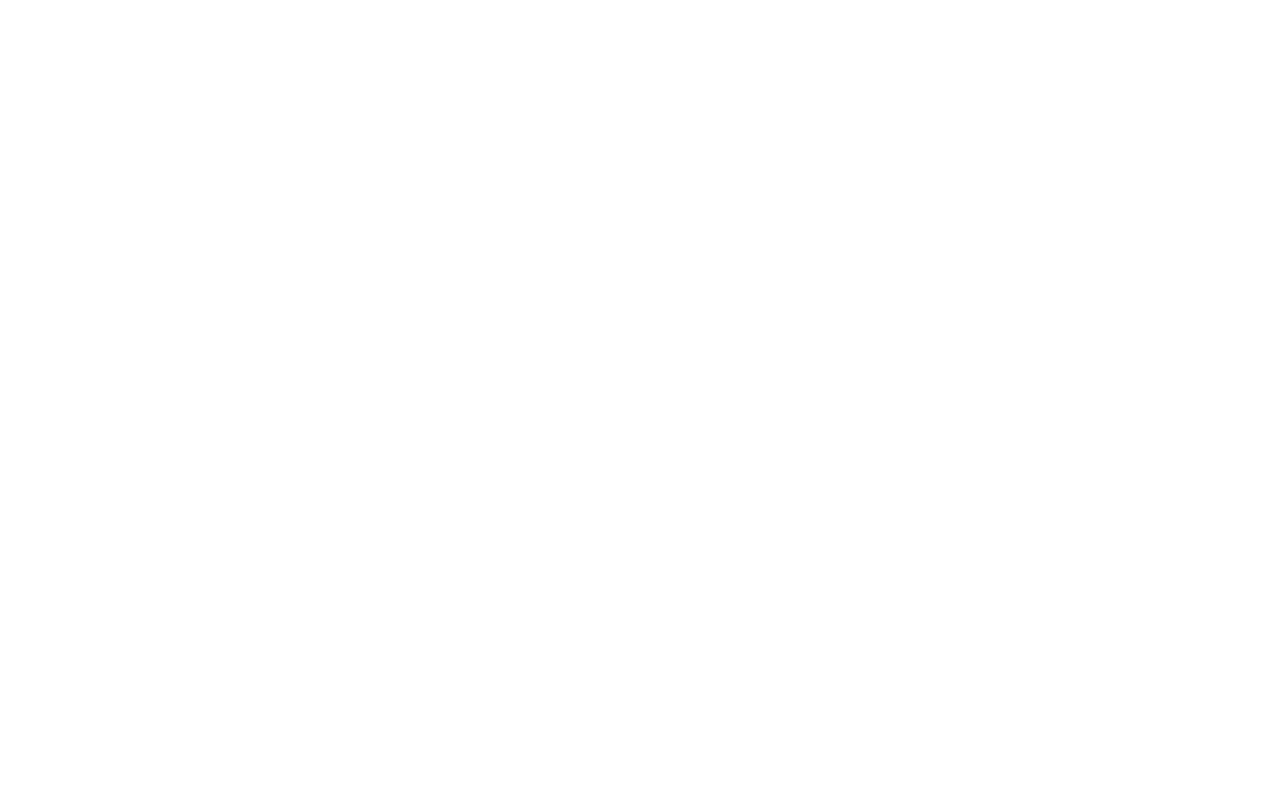
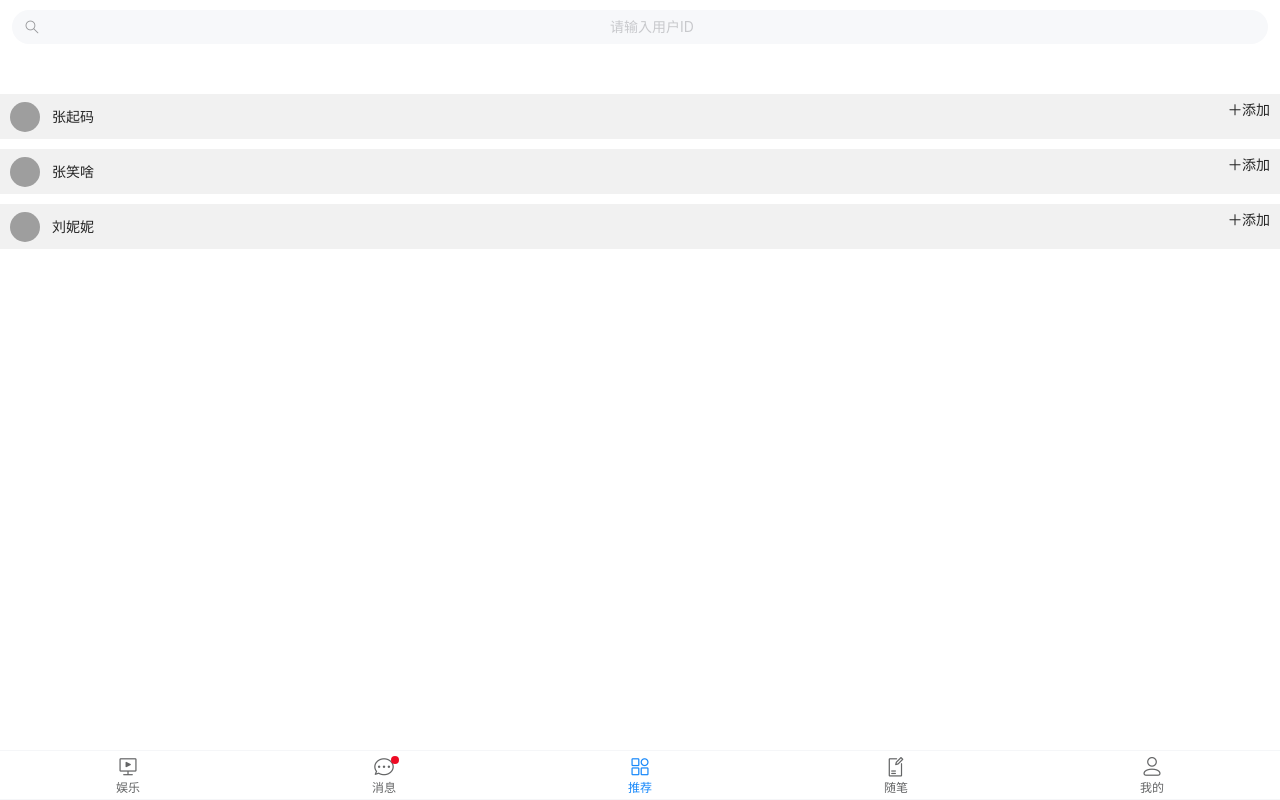
Before and after one commit to gywgithub/u-record, a Vue app: page /userTeam in a window 1280 px wide. Before the commit this address had no page. Built offline with nearby package versions, Linux system fonts and the light colour scheme; grey boxes are pictures that could not be loaded.

Commit message:
添加发起团体页面

```diff
--- a/src/main.js
+++ b/src/main.js
@@ -8,6 +8,7 @@
     Col,
     Row,
     Uploader,
+    SwipeCell,
     Sticky,
     Overlay,
     Popover,
@@ -49,6 +50,7 @@
        .use(Row)
        .use(ShareSheet)
        .use(Uploader)
+       .use(SwipeCell)
        .use(Sticky)
        .use(Overlay)
        .use(Popover)
--- a/src/route/index.js
+++ b/src/route/index.js
@@ -13,6 +13,15 @@
         path: '/amusement',
         name: 'Amusement',
         component: () => import('../views/amusementArea/recommend.vue'),
+        meta:{
+            isAuth : false,
+            isTabbar : true
+        }
+    },
+    {
+        path: '/userTeam',
+        name: 'UserTeam',
+        component: () => import('../views/team/userTeam.vue'),
         meta:{
             isAuth : false,
             isTabbar : true
--- a/src/views/details/teatext.vue
+++ b/src/views/details/teatext.vue
@@ -468,10 +468,10 @@
             border-radius: 30px 30px;
         }
         .prveIco{
-            position: absolute;
+            position: fixed;
             left: 8px;
             top: 11px;
-            z-index: 9;
+            z-index: 888;
         }
         .swiper-container {
             width: 100%;
--- a/src/views/my/index.vue
+++ b/src/views/my/index.vue
@@ -13,6 +13,7 @@
         <van-row class="mt15">
             <van-col span="24" class="tac fwb font20">
                 <p>Harvey</p>
+                <p class="idStyle">用户ID:5856245 &nbsp;&nbsp;<span @click="copyUserId">复制</span></p>
             </van-col>
         </van-row>
         <van-grid class="mt20">
@@ -23,6 +24,11 @@
         </van-grid>
         <van-row class="mt20">
             <van-col span="24">
+                <div class="van-cell">
+                    <i class="van-icon van-icon-friends-o van-cell__left-icon"></i>
+                    <div class="van-cell__title" @click="toRoutePage(1)"><span>发起团队</span></div>
+                    <i class="van-icon van-icon-arrow van-cell__right-icon"></i>
+                </div>
                 <div class="van-cell">
                     <i class="van-icon van-icon-user-circle-o van-cell__left-icon"></i>
                     <div class="van-cell__title"><span>个人信息</span></div>
@@ -55,6 +61,18 @@
             <van-col span="8" class="tac font14 lh40 bd3f1 systemPresetBgColor">关于我们</van-col>
             <van-col span="8" class="tac font14 lh40  systemPresetBgColor">退出登录</van-col>
         </van-row>
+        <van-swipe-cell>
+            <template #left>
+                123123123
+                <van-button square type="primary" text="选择"/>
+            </template>
+            <van-cell :border="false" title="单元格" value="内容"/>
+            <template #right>
+                423423
+                <van-button square type="danger" text="删除"/>
+                <van-button square type="primary" text="收藏"/>
+            </template>
+        </van-swipe-cell>
 <!--        <van-row class="mt10">-->
 <!--            <van-col span="6" offset="9">-->
 <!--                <img src="@/assets/elephant.png" alt="" class="icoElephant">-->
@@ -76,11 +94,25 @@
         onBeforeUnmount,
         onUnmounted
     } from 'vue';
+    import { useRoute, useRouter } from 'vue-router'
+    import { Toast } from 'vant';
     export default defineComponent({
         setup() {
-            const id = ref(1);
+            const router = useRouter();
+            let copyUserId = function(){
+                Toast("复制成功");
+            };
+            const toRoutePage = function(val){
+                if(val == 1){
+                    router.push({
+                        path:'/userTeam',
+                        query:{name:''}
+                    })
+                }
+            }
             return {
-                id
+                copyUserId,
+                toRoutePage
             }
         }
     })
@@ -96,5 +128,14 @@
             width:100%;
             height:80px;
         }
+        .idStyle{
+            font-size:13px;
+            margin-top: 5px;
+            color:#d6d6d6;
+            span{
+                font-size:12px;
+                color:#999;
+            }
+        }
     }
 </style>
--- /dev/null
+++ b/src/views/team/userTeam.vue
@@ -0,0 +1,175 @@
+<template>
+    <div id="userTeam">
+        <van-search
+                v-model="value"
+                shape="round"
+                placeholder="请输入用户ID"
+                input-align="center"/>
+        <div class="userList mt30">
+            <div class="userItem">
+                <div class="asstes">
+                    <img src="https://img01.yzcdn.cn/vant/cat.jpeg" alt="" class="imgUser">
+                    <span>张起码</span>
+                </div>
+                <p @click="dialogLinks"><van-icon name="plus"/>添加</p>
+            </div>
+            <div class="userItem">
+                <div class="asstes">
+                    <img src="https://pic2.zhimg.com/50/v2-c6ce10ffbe13f6f141512b7440ebbcb2_s.jpg" alt="" class="imgUser">
+                    <span>张笑啥</span>
+                </div>
+                <p @click="dialogLinks"><van-icon name="plus"/>添加</p>
+            </div>
+            <div class="userItem">
+                <div class="asstes">
+                    <img src="https://pic3.zhimg.com/50/v2-8eec876e91556451c12d64601613ddf8_s.jpg" alt="" class="imgUser">
+                    <span>刘妮妮</span>
+                </div>
+                <p @click="dialogLinks"><van-icon name="plus"/>添加</p>
+            </div>
+        </div>
+        <van-dialog v-model:show="show"
+                    title="联系方式"
+                    :show-cancel-button="false"
+                    :show-confirm-button="false">
+            <div class="mb30 ml15 mr15 mt15 linksGroup">
+                <!--用户必须同意公开手机号、微信号、QQ号等联系方式才可让其它用户获取-->
+                <van-button type="success" @click="getLinkFn(1)">手机号<br><span class="linkGold">-3金币</span></van-button>
+                <van-button type="success" @click="getLinkFn(2)">微信号<br><span class="linkGold">-2金币</span></van-button>
+                <van-button type="success" @click="getLinkFn(3)">QQ号<br><span class="linkGold">-1金币</span></van-button>
+            </div>
+        </van-dialog>
+        <van-overlay v-model:show="loddingshow"  @click="loddingshow = true"  >
+            <div class="wrapper" @click.stop>
+                <van-loading size="24px">
+                    请求中...
+                </van-loading>
+            </div>
+        </van-overlay>
+    </div>
+</template>
+<script lang="ts">
+    import {
+        defineComponent,
+        ref,
+        toRef,
+        toRefs,
+        reactive,
+        onBeforeMount,
+        onMounted,
+        onBeforeUpdate,
+        onUpdated,
+        onBeforeUnmount,
+        onUnmounted
+    } from 'vue';
+    import {Dialog, Toast} from 'vant';
+    export default defineComponent({
+        setup() {
+            const value = ref('');
+            const show = ref(false);
+            const loddingshow = ref(false);
+            const dialogLinks = function(){
+                show.value = true;
+            };
+            const getLinkFn = function(val){
+                show.value = false;
+                loddingshow.value = true;
+                setTimeout(function(){
+                    loddingshow.value = false;
+                    let name = "",msg='';
+                    if(val == 1){
+                        name = "手机号";
+                        msg = '<b>15600117320</b>'
+                    }
+                    if(val == 2){
+                        name = "微信号";
+                        msg = '<b>jop2412</b>'
+                    }
+                    if(val == 3){
+                        name = "QQ号";
+                        msg = '<b>1297416879</b>'
+                    }
+                    Dialog.alert({
+                        title: name,
+                        confirmButtonText:'复制',
+                        allowHtml:true,
+                        message: msg,
+                        theme: 'round-button'
+                    }).then(() => {
+                        Toast("复制成功");
+                    });
+                },1000);
+            };
+            return {
+                value,
+                show,
+                getLinkFn,
+                loddingshow,
+                dialogLinks
+            }
+        },
+        components:{
+        }
+    })
+</script>
+<style lang="less" scoped>
+    :deep .van-overlay{
+        z-index: 3;
+    }
+    .wrapper {
+        display: flex;
+        align-items: center;
+        justify-content: center;
+        height: 100%;
+    }
+
+    .block {
+        width: 120px;
+        height: 120px;
+        background-color: #fff;
+    }
+    .linksGroup{
+        display: flex;
+        justify-content: space-between;
+        justify-items: center;
+        align-items: center;
+        font-weight: bold;
+        .linkGold{
+            font-size: 12px;
+            color:red;
+        }
+    }
+    .voerlay{
+        display: flex;
+        justify-items: center;
+        align-items: center;
+        margin:0px auto;
+    }
+    .userList{
+        overflow: hidden;
+        .userItem{
+            display: flex;
+            justify-content: space-between;
+            justify-items: center;
+            align-items: center;
+            height:45px;
+            padding-left:10px;
+            padding-right: 10px;
+            background-color: #F1F1F1;
+            font-size: 14px;
+            line-height: 14px;
+            margin-top:10px;
+            .asstes{
+                display: flex;
+                justify-items: center;
+                align-items: center;
+                .imgUser{
+                    margin-right: 12px;
+                    width:30px;
+                    height: 30px;
+                    border-radius: 50%;
+                }
+            }
+        }
+    }
+</style>
```
Also changed, not shown: src/views/team/vipTeam.vue (added, +52 -0 lines).
